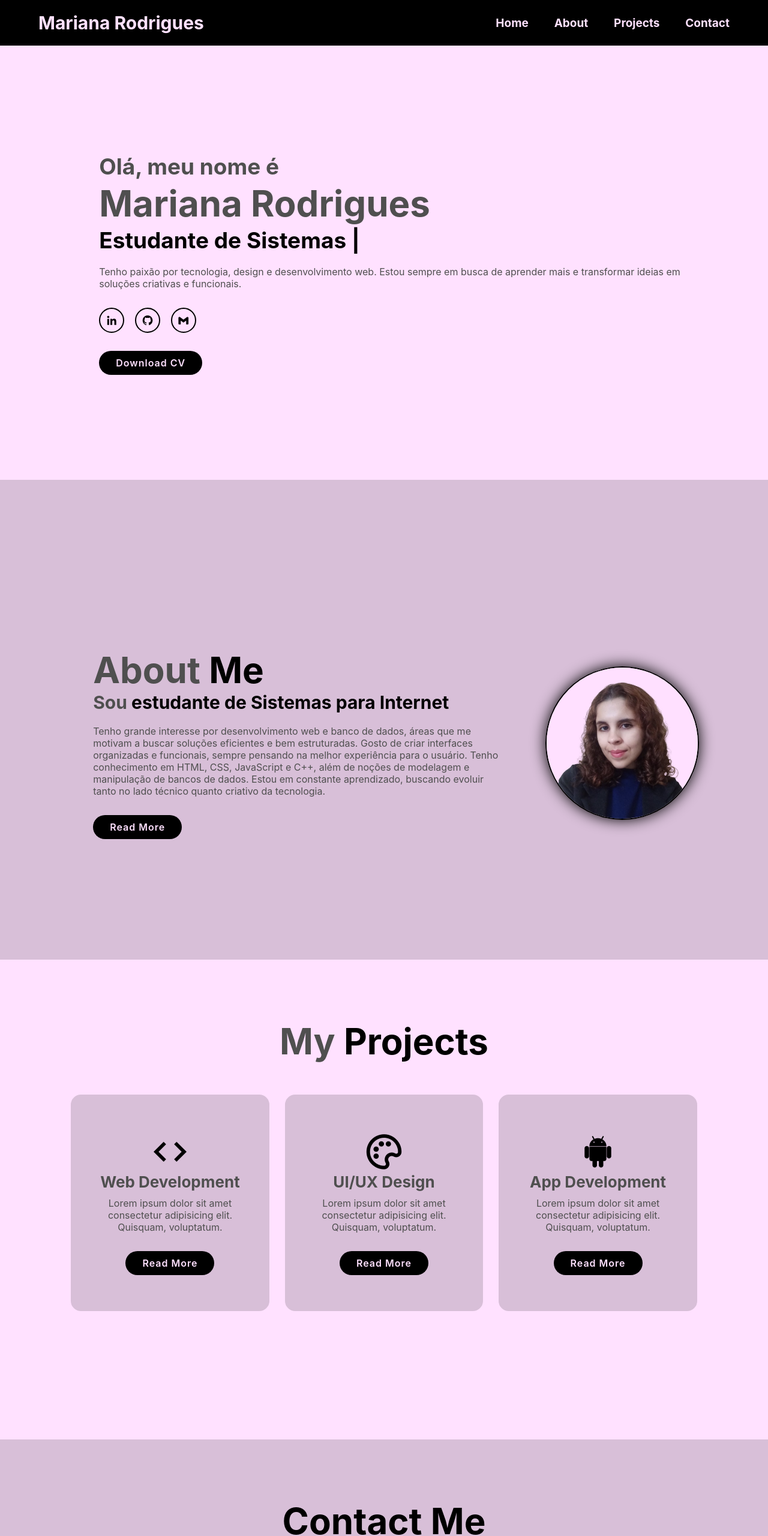
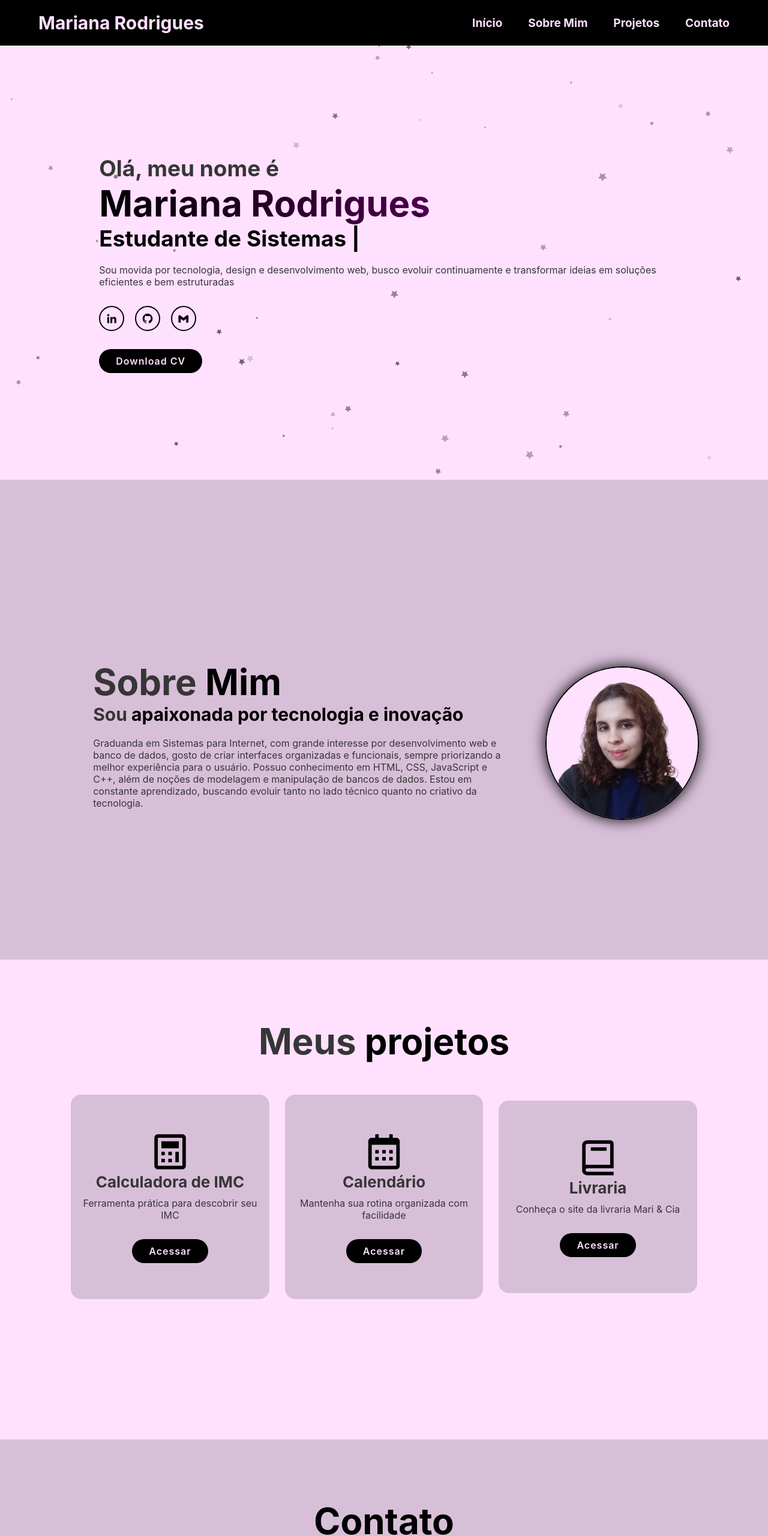
Before and after one commit to marianarosalita/portfolio, a plain HTML site: page index.html in a window 1280 px wide. Shown: the top 2561 px of the page at 60% size. Drawn offline with nearby package versions, Linux system fonts and the light colour scheme.

Commit message:
Add files via upload

```diff
--- a/index.html
+++ b/index.html
@@ -17,10 +17,10 @@
         <i class='bx bx-menu' id="menu-icon"></i>
 
         <nav class="navbar">
-            <a href="#home">Home</a>
-            <a href="#about">About</a>
-            <a href="#projects">Projects</a>
-            <a href="#contact">Contact</a>
+            <a href="#home">Início</a>
+            <a href="#about">Sobre Mim</a>
+            <a href="#projects">Projetos</a>
+            <a href="#contact">Contato</a>
         </nav>
 
     </header>
@@ -32,7 +32,7 @@
             <h3>Olá, meu nome é</h3>
             <h1>Mariana Rodrigues</h1>
             <h3><span class="multiple-text"></span></h3>
-            <p>Tenho paixão por tecnologia, design e desenvolvimento web. Estou sempre em busca de aprender mais e transformar ideias em soluções criativas e funcionais.</p>
+            <p>Sou movida por tecnologia, design e desenvolvimento web, busco evoluir continuamente e transformar ideias em soluções eficientes e bem estruturadas</p>
 
             <div class="social-media">
                 <a href="https://www.linkedin.com/in/marianarosalita/" target="_blank" title="Linkedin">
@@ -42,7 +42,11 @@
                 <a href="mailto:marianaroandrade@gmail.com" title="Email">
                     <i class='bx bxl-gmail'  ></i></a>
             </div>
-            <a href="#" class="btn">Download CV</a>
+            <a href="doc/cv.pdf" class="btn">Download CV</a>
+            <!--teste-->
+            <div id="tsparticles"></div>
+            <script src="https://cdn.jsdelivr.net/npm/tsparticles@2.11.1/tsparticles.bundle.min.js"></script>
+            <script src="js/particles-config.js"></script>
 
         </div>
 
@@ -52,10 +56,9 @@
 
     <section class="about" id="about">
         <div class="about-content">
-            <h2 class="heading">About <span>Me</span></h2>
-            <h3>Sou <span>estudante de Sistemas para Internet</span></h3>
-            <p>Tenho grande interesse por desenvolvimento web e banco de dados, áreas que me motivam a buscar soluções eficientes e bem estruturadas. Gosto de criar interfaces organizadas e funcionais, sempre pensando na melhor experiência para o usuário. Tenho conhecimento em HTML, CSS, JavaScript e C++, além de noções de modelagem e manipulação de bancos de dados. Estou em constante aprendizado, buscando evoluir tanto no lado técnico quanto criativo da tecnologia.</p>
-            <a href="#" class="btn">Read More</a>
+            <h2 class="heading">Sobre <span>Mim</span></h2>
+            <h3>Sou <span>apaixonada por tecnologia e inovação</span></h3>
+            <p>Graduanda em Sistemas para Internet, com grande interesse por desenvolvimento web e banco de dados, gosto de criar interfaces organizadas e funcionais, sempre priorizando a melhor experiência para o usuário. Possuo conhecimento em HTML, CSS, JavaScript e C++, além de noções de modelagem e manipulação de bancos de dados. Estou em constante aprendizado, buscando evoluir tanto no lado técnico quanto no criativo da tecnologia.</p>
         </div>
 
         <div class="about-img">
@@ -66,28 +69,28 @@
     <!-- Projects Section Code -->
 
     <section class="projects" id="projects">
-        <h2 class="heading">My <span>Projects</span></h2>
+        <h2 class="heading">Meus <span>projetos</span></h2>
 
         <div class="projects-container">
             <div class="projects-box">
-                <i class="bx bx-code"></i>
-                <h3>Web Development</h3>
-                <p>Lorem ipsum dolor sit amet consectetur adipisicing elit. Quisquam, voluptatum.</p>
-                <a href="#" class="btn">Read More</a>
+                <i class='bx  bx-calculator'></i>
+                <h3>Calculadora de IMC</h3>
+                <p>Ferramenta prática para descobrir seu IMC</p>
+                <a href="https://marianarosalita.github.io/bmi_calculator/" target="_blank" class="btn">Acessar</a>
             </div>
 
             <div class="projects-box">
-                <i class="bx bx-palette"></i>
-                <h3>UI/UX Design</h3>
-                <p>Lorem ipsum dolor sit amet consectetur adipisicing elit. Quisquam, voluptatum.</p>
-                <a href="#" class="btn">Read More</a>
+                <i class='bx  bx-calendar'></i>
+                <h3>Calendário </h3>
+                <p>Mantenha sua rotina organizada com facilidade</p>
+                <a href="https://marianarosalita.github.io/calendar/" target="_blank" class="btn">Acessar</a>
             </div>
 
             <div class="projects-box">
-                <i class="bx bxl-android"></i>
-                <h3>App Development</h3>
-                <p>Lorem ipsum dolor sit amet consectetur adipisicing elit. Quisquam, voluptatum.</p>
-                <a href="#" class="btn">Read More</a>
+                <i class='bx  bx-book'></i>
+                <h3>Livraria</h3>
+                <p>Conheça o site da livraria Mari & Cia</p>
+                <a href="https://marianarosalita.github.io/projetolivraria/" target="_blank" class="btn">Acessar</a>
             </div>
 
         </div>
@@ -97,21 +100,19 @@
     <!-- Contact Section Code -->
 
     <section class="contact" id="contact">
-        <h2 class="heading">Contact <span>Me</span></h2>
+        <h2 class="heading">Contato</h2>
 
-        <form action="#">
+        <form action="https://formspree.io/f/mzzgqvqw" method="POST">
             <div class="input-box">
-                <input type="text" placeholder="Full Name">
-                <input type="email" name="Email" placeholder="Email Address">
+                <input type="text" placeholder="Nome completo">
+                <input type="email" name="Email" placeholder="Email">
             </div>
             <div class="input-box">
-                <input type="number" placeholder="Phone Number">
-                <input type="text" placeholder="Email Subject">
+                <input type="number" placeholder="Telefone">
+                <input type="text" placeholder="Assunto">
             </div>
-            <textarea name="message" id="" cols="30" rows="10" placeholder="Your Message"></textarea>
-            <a href="https://wa.me/5518997602102" target="_blank" class="btn">Enviar no WhatsApp</a>
-
-           <!-- <input type="submit" value="Send Message" class="btn">-->
+            <textarea name="message" id="" cols="30" rows="10" placeholder="Mensagem"></textarea>
+            <input type="submit" value="Enviar" class="btn">
         </form>
 
     </section>
--- a/script.js
+++ b/script.js
@@ -18,3 +18,45 @@ const typed = new Typed('.multiple-text', {
     backDelay: 1200,
     loop: true,
 });
+
+tsParticles.load("tsparticles", {
+  fullScreen: { enable: false },
+  background: {
+    color: {
+      value: "transparent"
+    }
+  },
+  particles: {
+    number: {
+      value: 40,
+      density: {
+        enable: true,
+        area: 800
+      }
+    },
+    shape: {
+      type: "star"
+    },
+    size: {
+      value: 4,
+      random: true
+    },
+    move: {
+      enable: true,
+      speed: 0.5,
+      direction: "none",
+      random: true,
+      straight: false,
+      outModes: {
+        default: "bounce"
+      }
+    },
+    opacity: {
+      value: 0.6,
+      random: true
+    },
+    color: {
+      value: "#000000"
+    }
+  }
+});
--- a/style.css
+++ b/style.css
@@ -12,8 +12,8 @@
 :root{
     --bg-color: #FFE1FF;
     --snd-bg-color: #D8BFD8;
-    --text-color: #4F4F4F;
-    --main-color: #000000	;
+    --text-color: #363636;
+    --main-color: #000000;
 }
 
 html{
@@ -86,6 +86,7 @@ section{
     display: flex;
     justify-content: center;
     align-items: center;
+    position: relative;
 }
 
 @keyframes floatImage {
@@ -120,11 +121,24 @@ span{
 .home-content h1{
     font-size: 6rem;
     font-weight: 700;
-    line-height: 1.3;
+    background: linear-gradient(90deg, #000000, #8B008B);
+    -webkit-background-clip: text;
+    background-clip: text;
+    -webkit-text-fill-color: transparent;
 }
 
 .home-content p{
     font-size: 1.6rem;
+}
+
+#tsparticles {
+  position: absolute;
+  top: 0;
+  left: 0;
+  width: 100%;
+  height: 100%;
+  z-index: 0;
+  pointer-events: none;
 }
 
 .social-media a{
@@ -315,7 +329,7 @@ span{
     bottom: 0;
     width: 100%;
     padding: 40px 0;
-    background-color: var(--bg-coloror);
+    background-color: var(--bg-color);
 }
 
 .footer .social{
@@ -376,32 +390,6 @@ span{
     .footer{
         padding: 2rem 3%;
     }
-}
-
-@media (max-width: 991px){
-    #menu-icon{
-        display: block;
-    }
-    .navbar{
-        position: absolute;
-        top: 100%;
-        right: -100%;
-        width: 255px;
-        min-height: 100vh;
-        display: flex;
-        flex-direction: column;
-        background: var(--main-color);
-        transition: all 0.5s ease;
-        backdrop-filter: blur(10px);
-    }
-    .navbar a{
-        display: block;
-        padding: 17px;
-        font-size: 22px;
-    }
-    .navbar.active{
-        right: 0;
-    }
     .home{
         flex-direction: column;
     }
@@ -432,9 +420,6 @@ span{
         width: 70vw;
         margin-top: 4rem;
     }
-}
-
-@media (max-width: 617px){
     html{
         font-size: 50%;
     }
```
